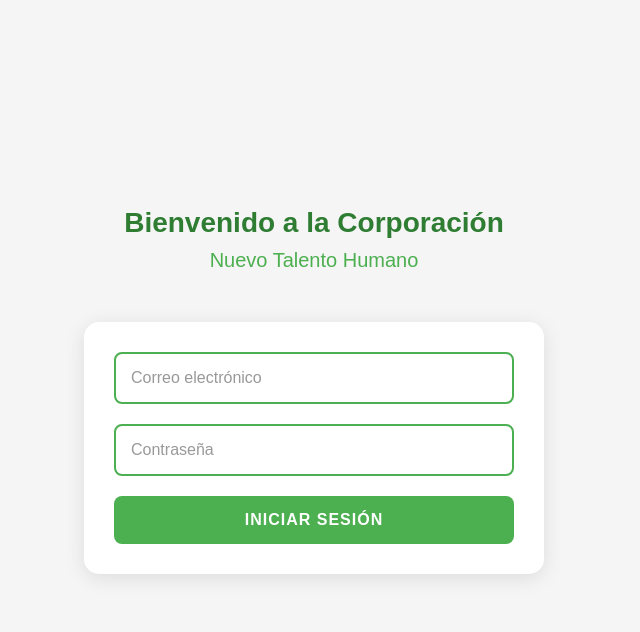
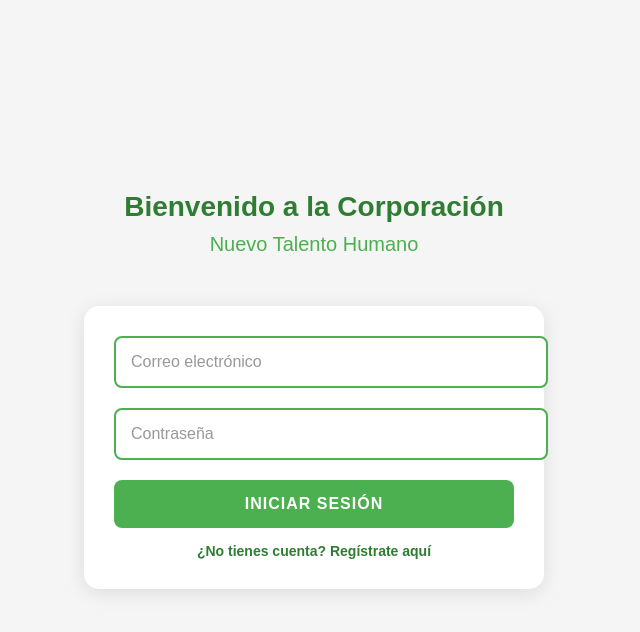
Before and after one commit to Pythonjhon/administrador-, a Laravel app: page /login in a window 1280 px wide. Shown: the top 632 px of the page, without its empty margins (326-966 px from the left). Run offline with Laravel 12, Linux system fonts and the light colour scheme.

Commit message:
Actualizacion

```diff
--- a/app/Models/User.php
+++ b/app/Models/User.php
@@ -59,5 +59,4 @@ public function tasks()
 {
     return $this->hasMany(Task::class, 'assigned_to');
 }
-
 }
--- a/resources/views/auth/login.blade.php
+++ b/resources/views/auth/login.blade.php
@@ -47,6 +47,7 @@
             border-radius: 15px;
             box-shadow: 0 4px 20px rgba(0, 0, 0, 0.1);
             background-color: white;
+            text-align: center;
         }
 
         /* Estilo del formulario */
@@ -64,6 +65,7 @@
             font-size: 16px;
             outline: none;
             transition: all 0.3s ease;
+            width: 100%;
         }
 
         /* Efecto al enfocar un campo */
@@ -85,6 +87,7 @@
             font-weight: bold;
             text-transform: uppercase;
             letter-spacing: 1px;
+            width: 100%;
         }
 
         /* Efecto hover en el botón */
@@ -96,6 +99,24 @@
         .form-input::placeholder {
             color: #999;
         }
+
+        /* Estilo del enlace de registro */
+        .register-link {
+            display: block;
+            margin-top: 15px;
+            font-size: 14px;
+            color: #2e7d32;
+            font-weight: bold;
+            text-decoration: none;
+            transition: color 0.3s ease;
+        }
+
+        /* Efecto hover en el enlace */
+        .register-link:hover {
+            color: #1b5e20;
+            text-decoration: underline;
+        }
+
     </style>
 </head>
 <body>
@@ -135,6 +156,8 @@
             </button>
         </form>
 
+        <!-- Enlace de registro mejorado -->
+        <a href="{{ route('register') }}" class="register-link">¿No tienes cuenta? Regístrate aquí</a>
     </div>
 
 </body>
```
Also changed, not shown: app/Http/Controllers/UserManagementController.php (+3 -6 lines), app/Models/Task.php (+4 -5 lines), resources/views/users/index.blade.php (line endings or trailing spaces).
